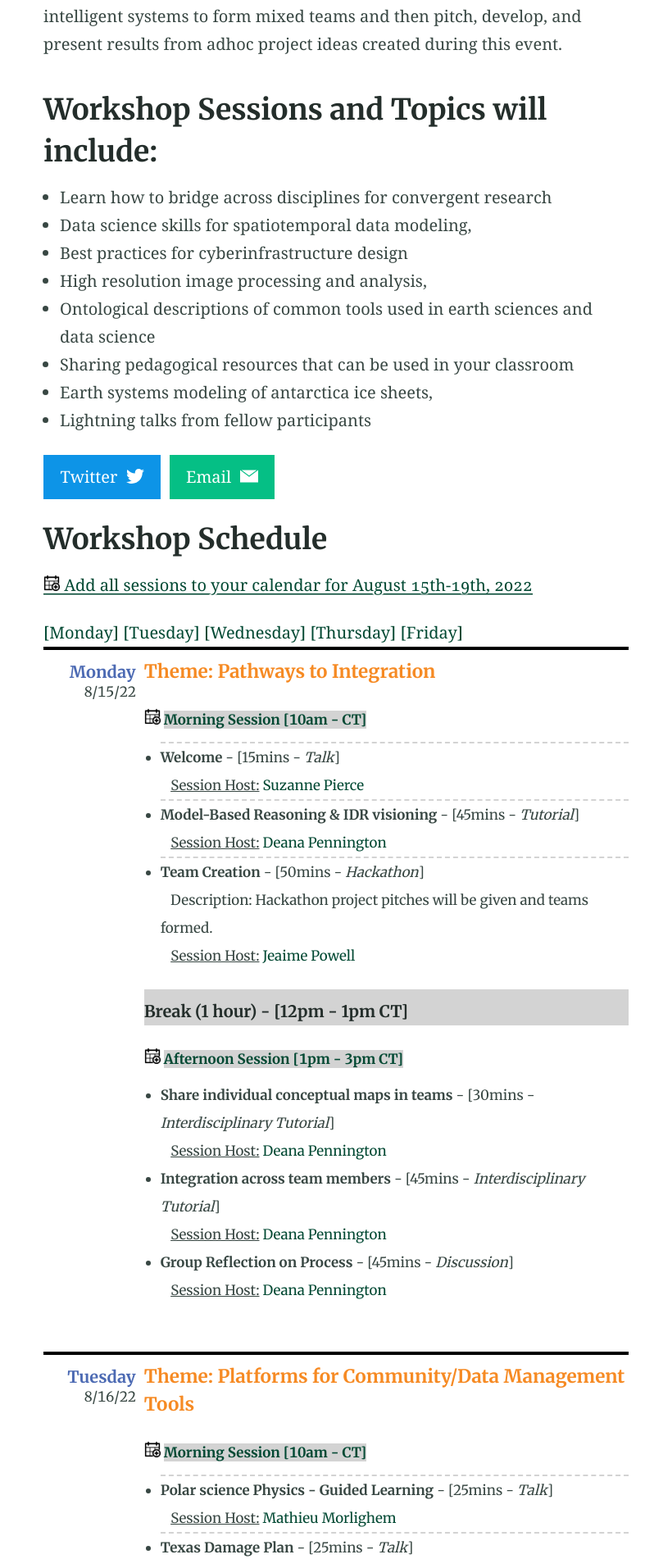
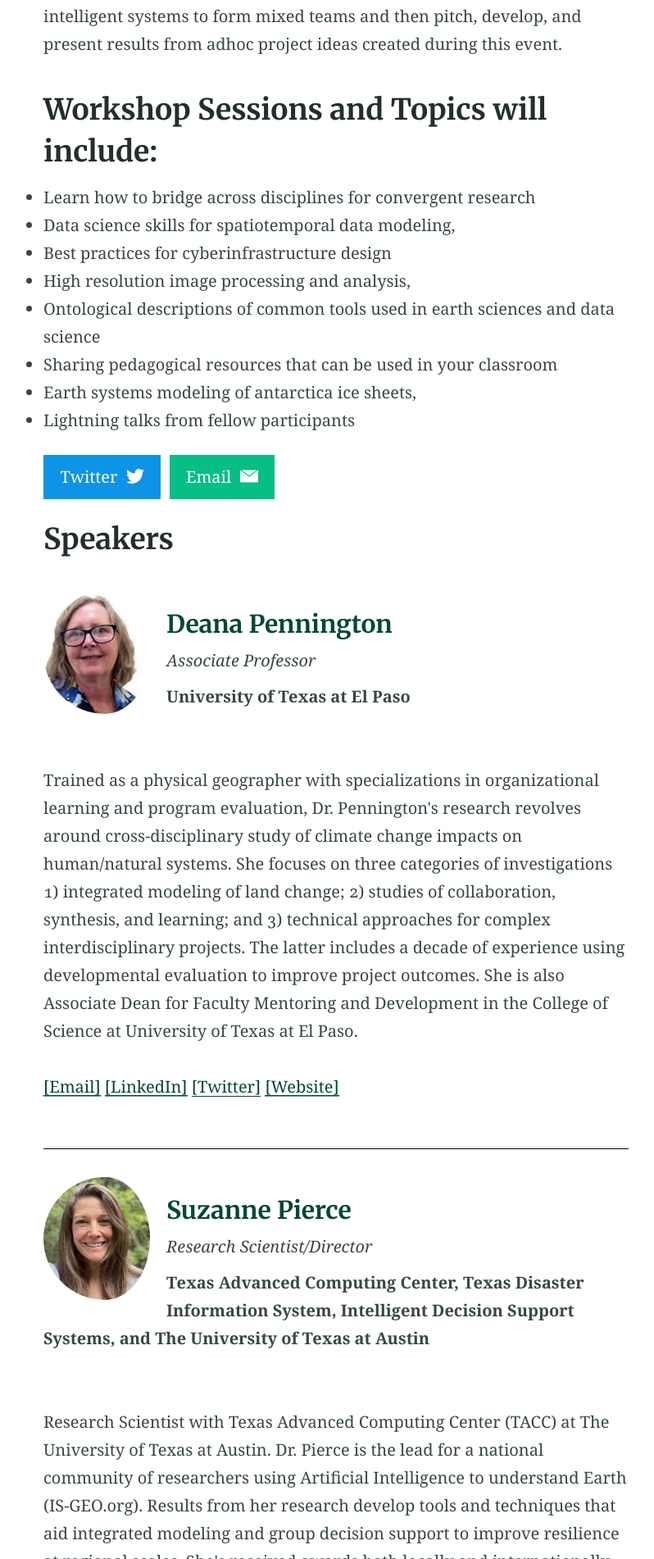
Before and after one commit to IS-GEO/ISGEO-22, a Jekyll site: the page built from index.md, in a window 1280 px wide. Shown: the part 1375-3277 px from the top of the page at 82% size, without its empty margins (11-809 px from the left). Built offline with Jekyll 4.4.1, drawn with Linux system fonts in a browser that asks for light colours; some of the changed text lies outside the part shown.

Commit message:
added speakers

```diff
--- a/index.md
+++ b/index.md
@@ -33,5 +33,5 @@ A mini-hackthon will be hosted during the latter half of the workshop allowing g
 
  {% include nav-share.html %}
 
-## Workshop Schedule
-{% include schedule.html %}
+## Speakers
+{% include speakers.html %}
```
